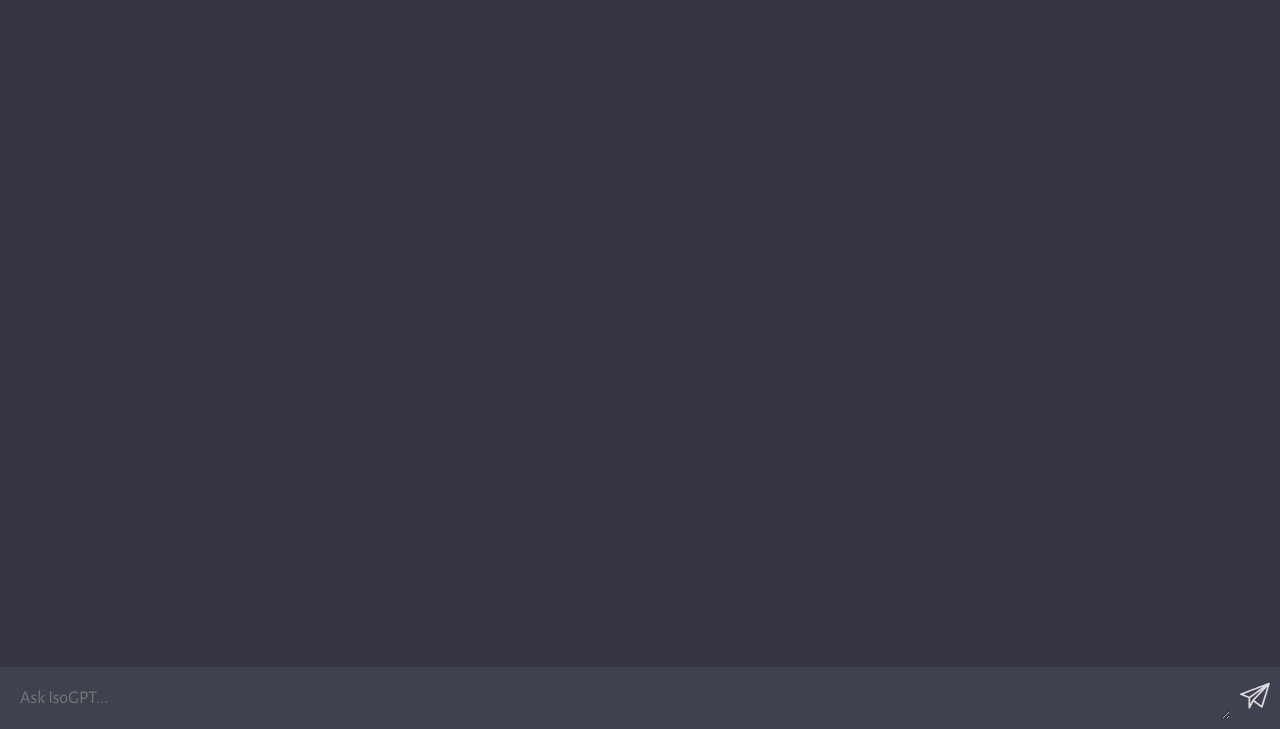
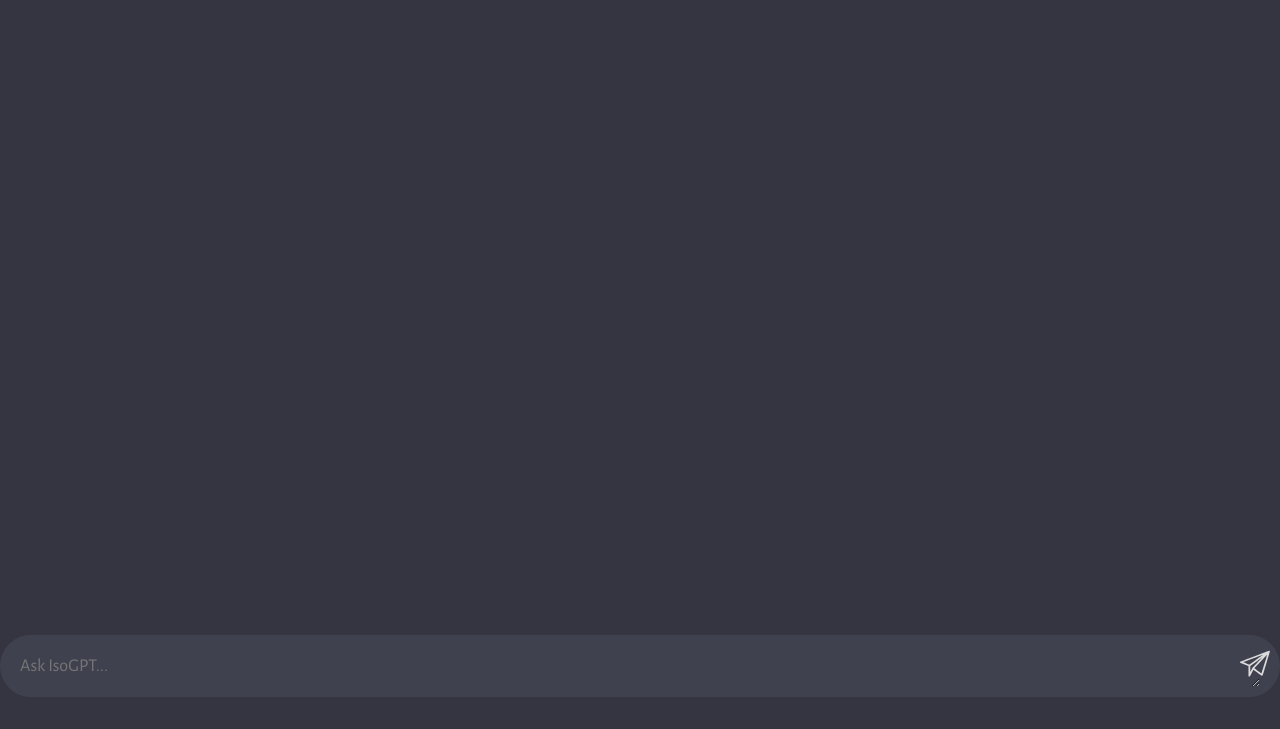
Before and after one commit to linnflux/isogpt, a website built with Vite: page client/index.html in a window 1280 px wide. Shown: the part 71-800 px from the top of the page. Built offline with nearby package versions, Linux system fonts and the light colour scheme.

Commit message:
Styles: round input, margin, icon margin

```diff
--- a/client/style.css
+++ b/client/style.css
@@ -118,6 +118,8 @@ form {
   margin: 0 auto;
   padding: 10px;
   background: #40414F;
+  border-radius: 2rem;
+  margin-bottom: 2rem;
 
   display: flex;
   flex-direction: row;
@@ -147,4 +149,5 @@ button {
 form img {
   width: 30px;
   height: 30px;
+  margin-left: -30px;
 }
```
